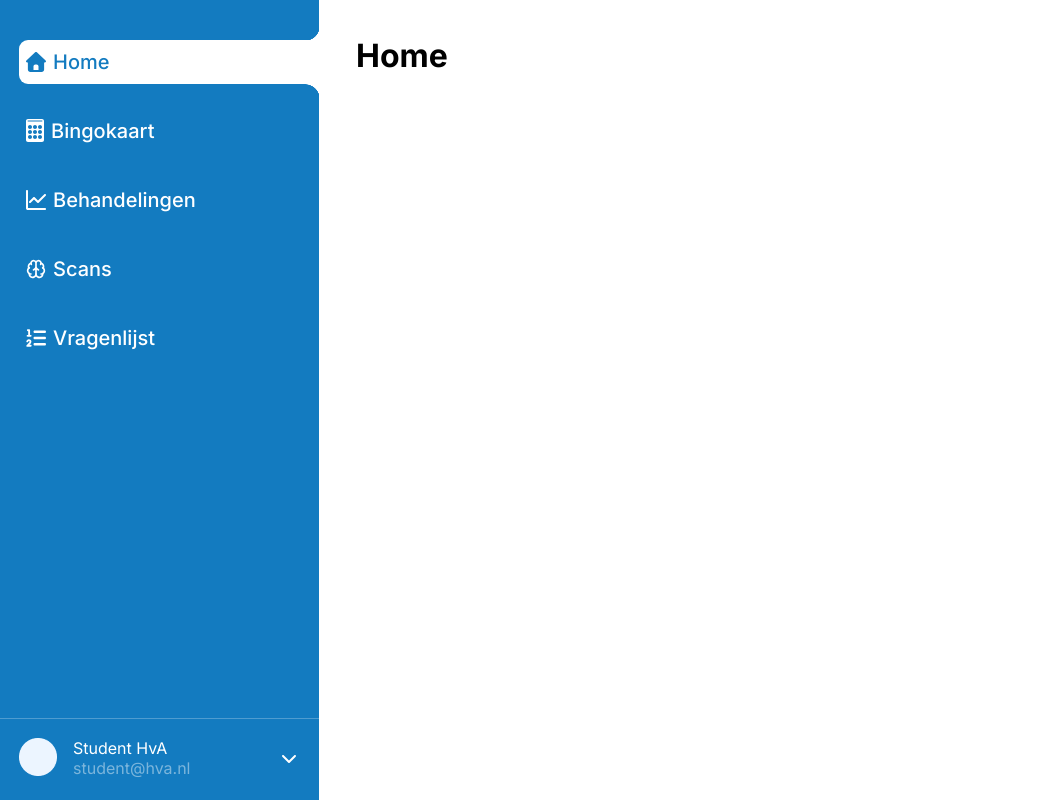
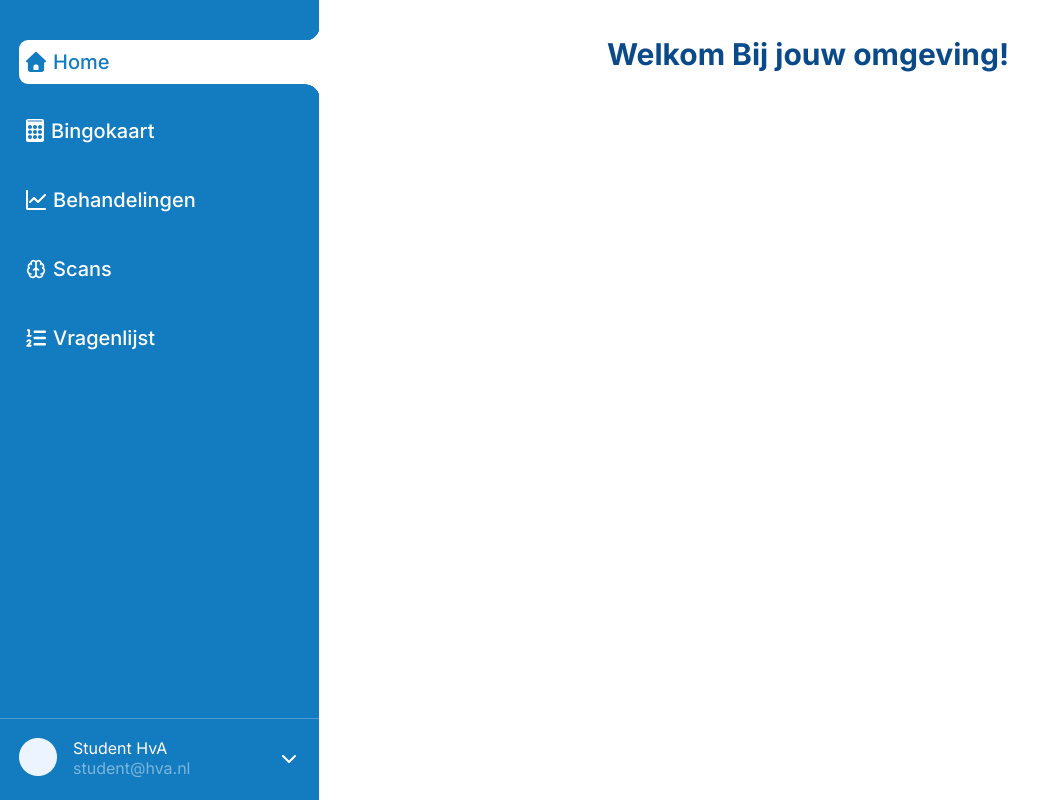
Before and after one commit to fdnd-agency/herstelkompas, a SvelteKit app: page / in a window 1280 px wide. Shown: the whole page, without its empty margins (0-1051 px from the left). Built offline with nearby package versions, Linux system fonts and the light colour scheme.

Commit message:
style: create welcome section with flex layout and custom color tokens
style: create welcome section with flex layout and custom color tokens #89 #15

```diff
--- a/src/routes/+page.svelte
+++ b/src/routes/+page.svelte
@@ -1,5 +1,27 @@
 <script>
-    let { data } = $props();
+	let { data } = $props();
 	import { page } from '$app/state';
 </script>
-    <h1>Home</h1>
+
+<section class="welcome">
+	<h1>Welkom Bij jouw omgeving!</h1>
+</section>
+
+<style>
+	.welcome {
+		display: flex;
+		justify-content: center;
+		align-items: flex-start;
+		text-align: center;
+		min-height: 100vh;
+		background-color: var(--color-white);
+		font-family: var(--font-regular);
+	}
+
+	.welcome h1 {
+		color: var(--primary-color-dark);
+		font-family: var(--font-semibold);
+		font-size: var(--text-size-xl);
+		margin: 0;
+	}
+</style>
```
